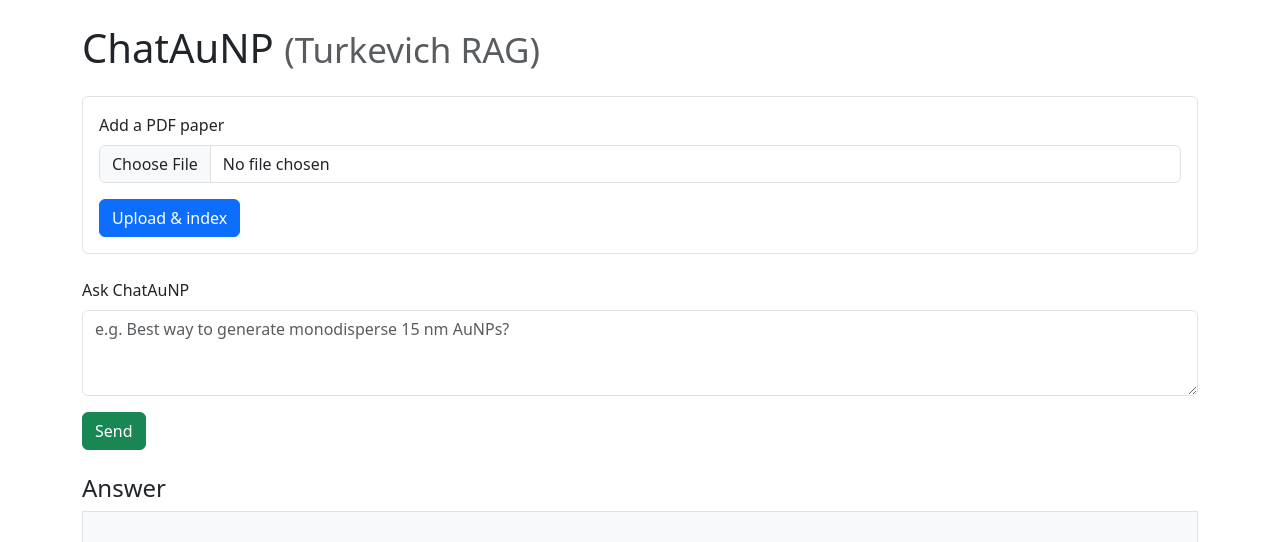
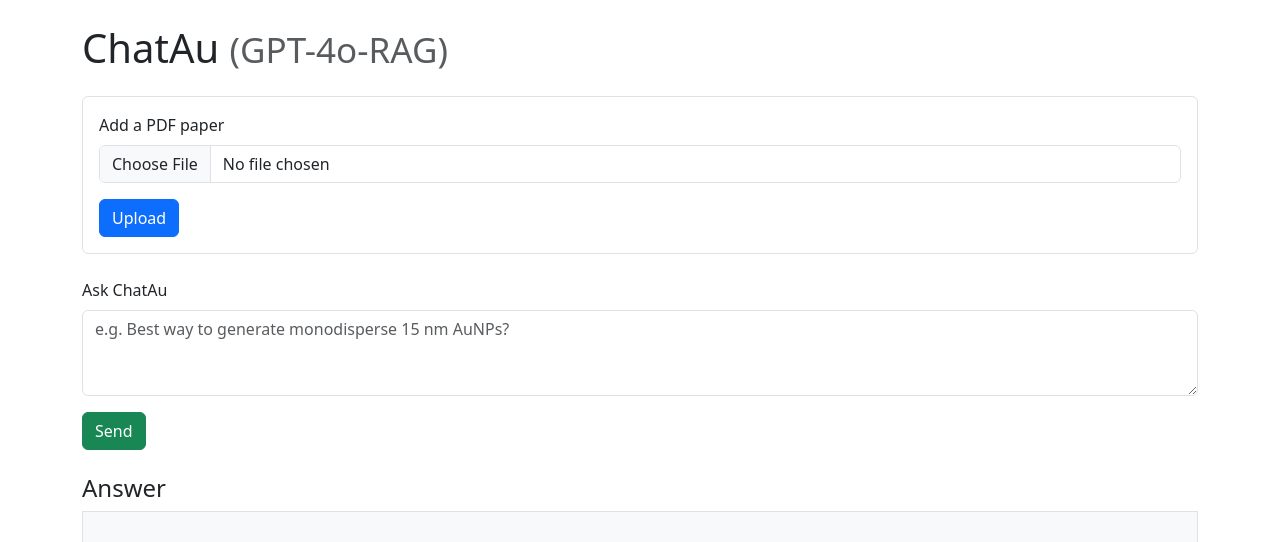
Before and after one commit to imraanykhan/ChatAuNP2, a Flask app: page / in a window 1280 px wide. Shown: the top 542 px of the page. Run offline with Flask 3, Linux system fonts and the light colour scheme.

Commit message:
Update index.html
formatting, renamed to reflect generalized model

```diff
--- a/templates/index.html
+++ b/templates/index.html
@@ -2,12 +2,12 @@
 <html lang="en">
 <head>
     <meta charset="utf-8">
-    <title>ChatAuNP v1.1</title>
+    <title>ChatAu v1.1</title>
     <meta name="viewport" content="width=device-width, initial-scale=1">
     <link href="https://cdn.jsdelivr.net/npm/bootstrap@5.3.3/dist/css/bootstrap.min.css" rel="stylesheet">
 </head>
 <body class="container py-4">
-    <h1 class="mb-4">ChatAuNP <small class="text-muted">(Turkevich RAG)</small></h1>
+    <h1 class="mb-4">ChatAu <small class="text-muted">(GPT-4o-RAG)</small></h1>
 
     <!-- upload ------------------------------------------------------------ -->
     <form action="/upload" method="post" enctype="multipart/form-data" class="mb-4 p-3 border rounded">
@@ -15,12 +15,12 @@
             <label class="form-label">Add a PDF paper</label>
             <input class="form-control" type="file" name="pdf" accept="application/pdf" required>
         </div>
-        <button class="btn btn-primary">Upload &amp; index</button>
+        <button class="btn btn-primary">Upload</button>
     </form>
 
     <!-- chat -------------------------------------------------------------- -->
     <div class="mb-3">
-        <label class="form-label">Ask ChatAuNP</label>
+        <label class="form-label">Ask ChatAu</label>
         <textarea id="question" class="form-control" rows="3" placeholder="e.g. Best way to generate monodisperse 15 nm AuNPs?"></textarea>
     </div>
     <button id="send" class="btn btn-success mb-4">Send</button>
```
